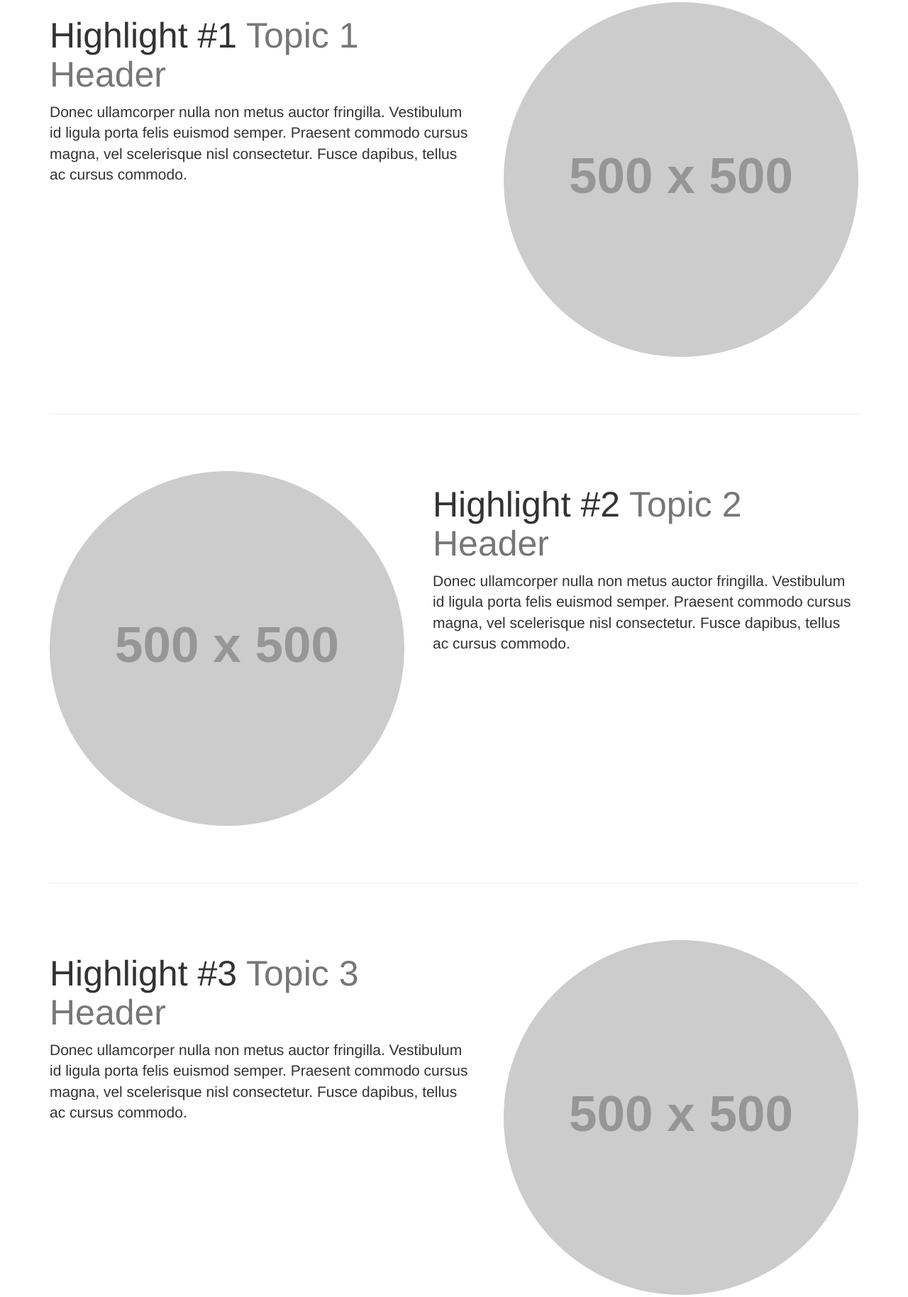
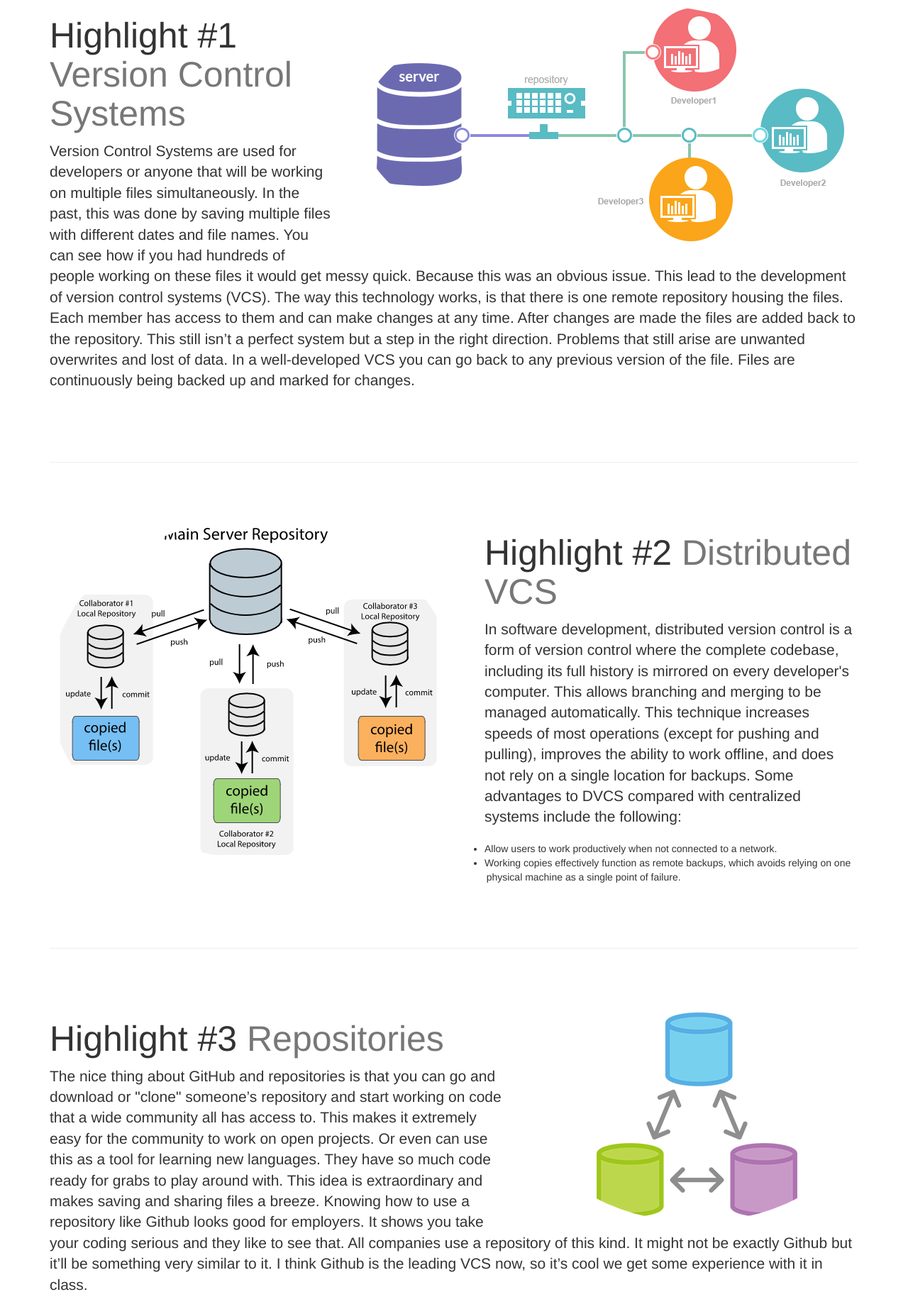
Before and after one commit to zayajf/lesson3_VersionControl, a plain HTML site: page index.html in a window 1280 px wide. Shown: the part 609-2437 px from the top of the page at 71% size. Drawn offline with Linux system fonts and the light colour scheme; placeholder pictures from the web are drawn by us.

Commit message:
Lessone 3 final commit

```diff
--- a/css/one-page-wonder.css
+++ b/css/one-page-wonder.css
@@ -12,7 +12,7 @@ body {
     display: block;
     width: 100%;
     text-align: center;
-    background: url('http://placehold.it/1900x500') no-repeat center center scroll;
+    background: url('https://soarsmu.github.io/img/portfolio/4.jpg') no-repeat center center scroll;
     -webkit-background-size: cover;
     -moz-background-size: cover;
     background-size: cover;
--- a/index.html
+++ b/index.html
@@ -11,7 +11,7 @@
     <meta name="description" content="">
     <meta name="author" content="">
 
-    <title>INSERT YOUR NAME</title>
+    <title>Jonathon Zayas</title>
 
     <!-- Bootstrap Core CSS -->
     <link href="css/bootstrap.min.css" rel="stylesheet">
@@ -67,7 +67,7 @@
         <div class="headline">
             <div class="container">
                 <h2>Lesson 3 Highlights</h2>
-                <h3>INSERT YOUR NAME</h3>
+                <h3>Jonathon Zayas</h3>
             </div>
         </div>
     </header>
@@ -79,56 +79,60 @@
 
         <!-- First Featurette -->
         <div class="featurette" id="topic1">
-            <img class="featurette-image img-circle img-responsive pull-right" src="http://placehold.it/500x500">
+            <img class="featurette-image img-circle img-responsive pull-right" src="images/1.png">
             <h2 class="featurette-heading">Highlight #1
-                <span class="text-muted">Topic 1 Header</span>
+                <span class="text-muted">Version Control Systems</span>
             </h2>
-            <p class="lead">Donec ullamcorper nulla non metus auctor fringilla. Vestibulum id ligula porta felis euismod semper. Praesent commodo cursus magna, vel scelerisque nisl consectetur. Fusce dapibus, tellus ac cursus commodo.</p>
+            <p class="lead">Version Control Systems are used for developers or anyone that will be working on multiple files simultaneously. In the past, this was done by saving multiple files with different dates and file names. You can see how if you had hundreds of people working on these files it would get messy quick. Because this was an obvious issue. This lead to the development of version control systems (VCS). The way this technology works, is that there is one remote repository housing the files. Each member has access to them and can make changes at any time. After changes are made the files are added back to the repository.  This still isn’t a perfect system but a step in the right direction. Problems that still arise are unwanted overwrites and lost of data. In a well-developed VCS you can go back to any previous version of the file. Files are continuously being backed up and marked for changes. </p>
         </div>
 
         <hr class="featurette-divider">
 
         <!-- Second Featurette -->
         <div class="featurette" id="topic2">
-            <img class="featurette-image img-circle img-responsive pull-left" src="http://placehold.it/500x500">
+            <img class="featurette-image img-circle img-responsive pull-left" src="images/2.png">
             <h2 class="featurette-heading">Highlight #2
-                <span class="text-muted">Topic 2 Header</span>
+                <span class="text-muted">Distributed VCS</span>
             </h2>
-            <p class="lead">Donec ullamcorper nulla non metus auctor fringilla. Vestibulum id ligula porta felis euismod semper. Praesent commodo cursus magna, vel scelerisque nisl consectetur. Fusce dapibus, tellus ac cursus commodo.</p>
+            <p class="lead">In software development, distributed version control is a form of version control where the complete codebase, including its full history is mirrored on every developer's computer. This allows branching and merging to be managed automatically. This technique increases speeds of most operations (except for pushing and pulling), improves the ability to work offline, and does not rely on a single location for backups. Some advantages to DVCS compared with centralized systems include the following:</p>
+            <ul>
+                <li>Allow users to work productively when not connected to a network.</li>
+                <li>Working copies effectively function as remote backups, which avoids relying on one &nbsp &nbsp &nbsp &nbsp &nbsp &nbsp &nbsp &nbsp &nbsp &nbsp &nbsp &nbsp &nbsp &nbsp &nbsp &nbsp &nbsp &nbsp &nbsp &nbsp &nbsp &nbsp &nbsp &nbsp &nbsp &nbsp &nbsp &nbsp &nbsp &nbsp &nbsp &nbsp &nbsp &nbsp &nbsp &nbsp&nbsp&nbsp &nbsp &nbsp &nbsp &nbsp &nbsp &nbsp &nbsp &nbsp &nbsp &nbsp &nbsp &nbsp &nbsp &nbsp &nbsp &nbsp &nbsp &nbsp &nbsp &nbsp &nbsp &nbsp &nbsp &nbsp &nbsp &nbsp &nbsp &nbsp &nbsp &nbsp &nbsp &nbsp &nbsp &nbsp &nbsp &nbsp &nbsp &nbsp physical machine as a single point of failure.</li>
+            </ul>
+            <!-- Not proud of this -->
         </div>
 
         <hr class="featurette-divider">
 
         <!-- Third Featurette -->
         <div class="featurette" id="topic3">
-            <img class="featurette-image img-circle img-responsive pull-right" src="http://placehold.it/500x500">
+            <img class="featurette-image img-circle img-responsive pull-right" src="images/3.png">
             <h2 class="featurette-heading">Highlight #3
-                <span class="text-muted">Topic 3 Header</span>
+                <span class="text-muted">Repositories</span>
             </h2>
-            <p class="lead">Donec ullamcorper nulla non metus auctor fringilla. Vestibulum id ligula porta felis euismod semper. Praesent commodo cursus magna, vel scelerisque nisl consectetur. Fusce dapibus, tellus ac cursus commodo.</p>
+            <p class="lead">The nice thing about GitHub and repositories is that you can go and download or "clone" someone’s repository and start working on code that a wide community all has access to. This makes it extremely easy for the community to work on open projects. Or even can use this as a tool for learning new languages. They have so much code ready for grabs to play around with. This idea is extraordinary and makes saving and sharing files a breeze. Knowing how to use a repository like Github looks good for employers. It shows you take your coding serious and they like to see that. All companies use a repository of this kind. It might not be exactly Github but it’ll be something very similar to it. I think Github is the leading VCS now, so it’s cool we get some experience with it in class. </p>
         </div>
 
         <hr class="featurette-divider">
 
        <!-- Fourth Featurette -->
         <div class="featurette" id="topic4">
-            <img class="featurette-image img-circle img-responsive pull-left" src="http://placehold.it/500x500">
+            <img class="featurette-image img-circle img-responsive pull-left" src="images/4.png">
             <h2 class="featurette-heading">Highlight #4
-                <span class="text-muted">Topic 4 Header</span>
+                <span class="text-muted">GitHub</span>
             </h2>
-            <p class="lead">Donec ullamcorper nulla non metus auctor fringilla. Vestibulum id ligula porta felis euismod semper. Praesent commodo cursus magna, vel scelerisque nisl consectetur. Fusce dapibus, tellus ac cursus commodo.</p>
+            <p class="lead">The new system had goals to improve speed, simple design, strong support for non-linear development (thousands of parallel branches fully distributed, able to handle large projects like the linux kernel efficiently (speed and data sizes). Since its birth in 2005, Git has evolved and matured to be easy to use. The major difference between Git and any other VCS is the way Git thinks about its data. Git thinks of its data more like a series of snapshots of a miniature filesystem. With Git, every time save the state of your project, Git basically takes a picture of what all your files look like at that moment and stores a reference to that snapshot.  Git doesn’t store the file again, just a link to the previous identical file it has already stored. Git thinks about its data more like a stream of snapshots. This is an important distinction between Git and nearly all other VCSs. It makes Git reconsider almost every aspect of version control that most other systems copied from the previous generation. This makes Git more like a mini filesystem with some incredibly powerful tools built on top of it, rather than simply a VCS. </p>
         </div>
 
         <hr class="featurette-divider">
 
         <!-- Fifth Featurette -->
         <div class="featurette" id="topic5">
-            <img class="featurette-image img-circle img-responsive pull-right" src="http://placehold.it/500x500">
+            <img class="featurette-image img-circle img-responsive pull-right" src="images/5.png">
             <h2 class="featurette-heading">Highlight #5
-                <span class="text-muted">Topic 5 Header</span>
+                <span class="text-muted">Git Commands</span>
             </h2>
-            <p class="lead">Donec ullamcorper nulla non metus auctor fringilla. Vestibulum id ligula porta felis euismod semper. Praesent commodo cursus magna, vel scelerisque nisl consectetur. Fusce dapibus, tellus ac cursus commodo.</p>
-        </div>
+            <p class="lead"> One of the unique things about git is that it comes with a hand full of commands. These commands are inserted into the terminal. To help break these down I will explain them briefly. There are 3 commands you need to know for sure. I call this the starter pack. git push, pull, and merge. These are the most commonly used once you have your git repository set up. Now some commands you need to know to get started. git config to set up the repository, so here you will give it a name and some other details. Git init initiates your repository. Clone lets you make a copy of the repository. Git add allows you to add your work so then you can push when you’re ready to add to the remote repository. Git branch allows you to see what branch you currently on. Those are the most common commands you need to know to at least get started. Look over this list and get familiar with the other ones as well. Getting familiar with all of them will improve your chances to be a GitHub pro.</p>
 
         <hr class="featurette-divider">
 
@@ -136,7 +140,7 @@
         <footer>
             <div class="row">
                 <div class="col-lg-12">
-                    <p>Copyright &copy; 2018</p>
+                    <p>Jonathon Zayas Copyright &copy; 2018</p>
                 </div>
             </div>
         </footer>
```
Also changed, not shown: images/1.png (added), images/2.png (added), images/3.png (added), images/4.png (added), images/5.png (added).
